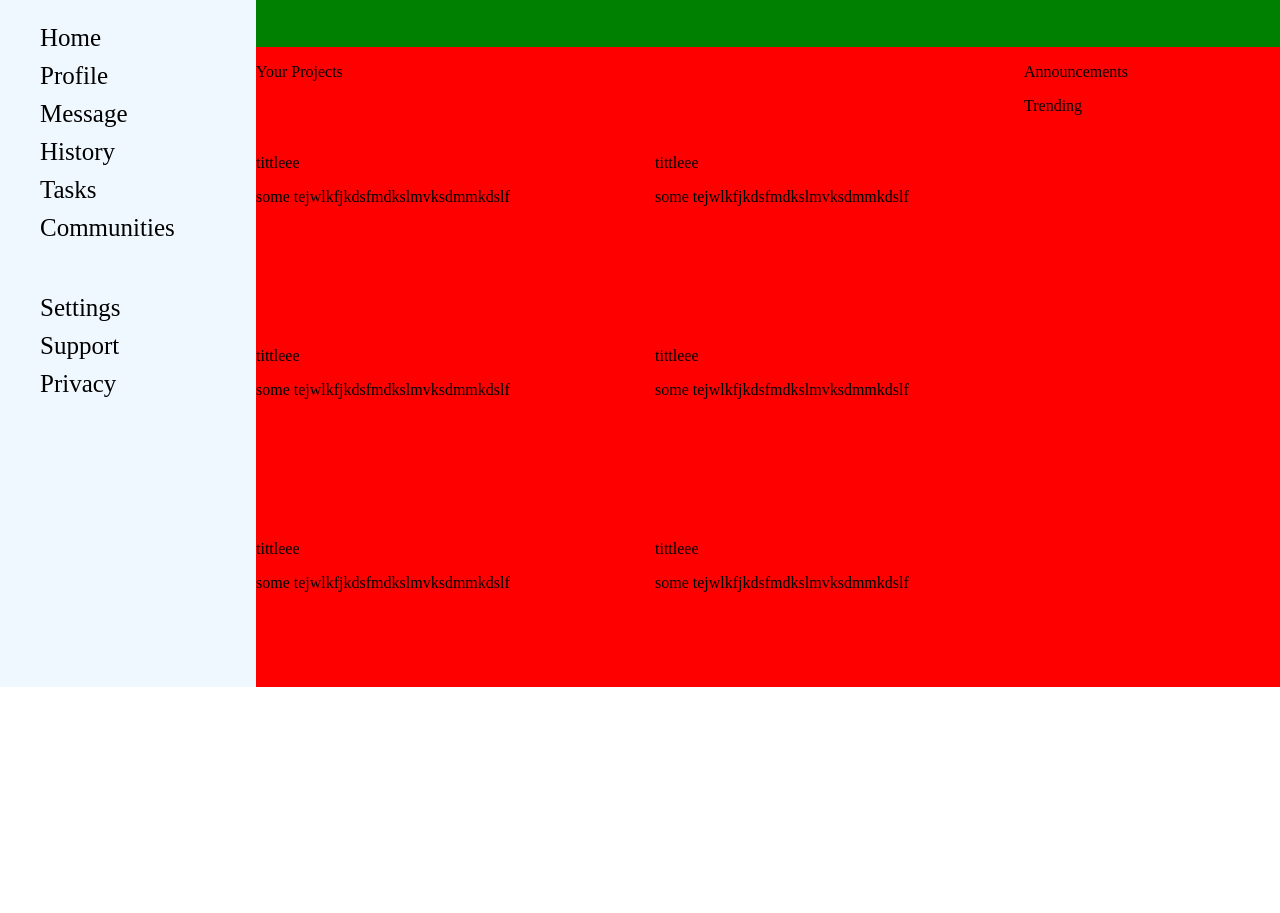
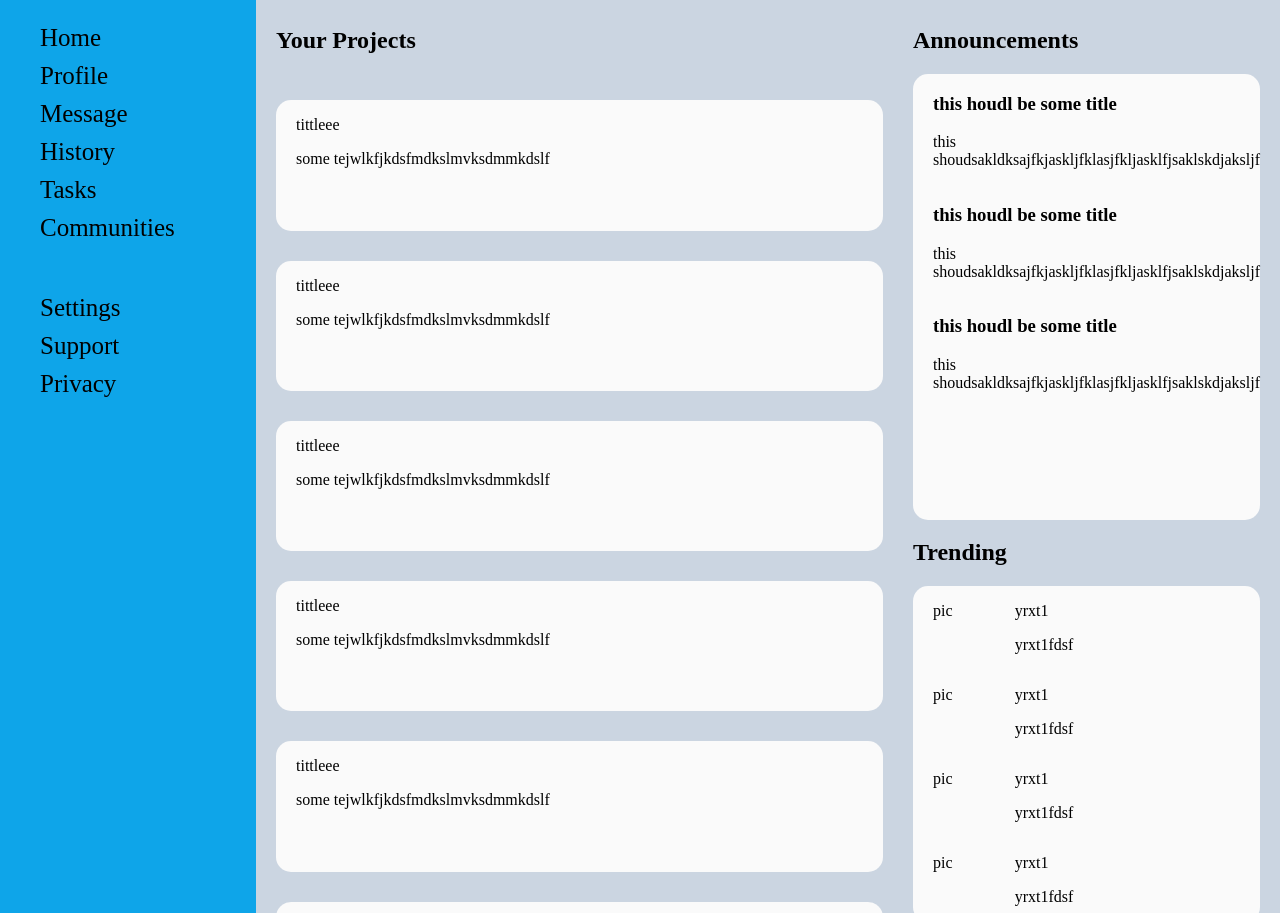
Before and after one commit to Veljko03/admin-dashboard, a plain HTML site: page index.html in a window 1280 px wide. Shown: the part 113-1026 px from the top of the page. Before the commit the page ends 800 px from the top, so only its background shows below. Drawn offline with Linux system fonts and the light colour scheme.

Commit message:
making layout for treniding side

```diff
--- a/index.html
+++ b/index.html
@@ -52,11 +52,88 @@
         </div>
         <div class="content">
             <div class="projects">
-                <p>Your Projects</p>
+                <h2>Your Projects</h2>
             </div>
             <div class="trending">
-                <p>Announcements</p>
-                <p>Trending</p>
+                <div class="first">
+                    <h2>Announcements</h2>
+                    <div class="tre">
+                        <div>
+                            <h3>this houdl be some title</h3>
+                        <p>this shoudsakldksajfkjaskljfklasjfkljasklfjsaklskdjaksljf</p>
+                        </div>
+                        <div>
+                            <h3>this houdl be some title</h3>
+                        <p>this shoudsakldksajfkjaskljfklasjfkljasklfjsaklskdjaksljf</p>
+                        </div>
+                        <div>
+                            <h3>this houdl be some title</h3>
+                        <p>this shoudsakldksajfkjaskljfklasjfkljasklfjsaklskdjaksljf</p>
+                        </div>
+
+                    </div>
+                </div>
+
+                <div class="second">
+                    <h2>Trending</h2>
+                    <div class="tre">
+                        <div class="pic">
+                            <p>pic</p>
+
+                            <div class="text">
+                                <div class="upper">
+                                    <p>yrxt1</p>
+
+                                </div>
+                                <div class="lower">
+                                    <p>yrxt1fdsf</p>
+
+                                </div>
+                            </div>
+                        </div>
+                        <div class="pic">
+                            <p>pic</p>
+
+                            <div class="text">
+                                <div class="upper">
+                                    <p>yrxt1</p>
+
+                                </div>
+                                <div class="lower">
+                                    <p>yrxt1fdsf</p>
+
+                                </div>
+                            </div>
+                        </div>
+                        <div class="pic">
+                            <p>pic</p>
+
+                            <div class="text">
+                                <div class="upper">
+                                    <p>yrxt1</p>
+
+                                </div>
+                                <div class="lower">
+                                    <p>yrxt1fdsf</p>
+
+                                </div>
+                            </div>
+                        </div>
+                        <div class="pic">
+                            <p>pic</p>
+                            <div class="text">
+                                <div class="upper">
+                                    <p>yrxt1</p>
+                                </div>
+                                <div class="lower">
+                                    <p>yrxt1fdsf</p>
+
+                                </div>
+                            </div>
+                        </div>
+                    </div>
+                </div>
+
             </div>
             <div class="cards">
                 <div class="card">
--- a/style.css
+++ b/style.css
@@ -11,7 +11,7 @@ html {
 
 }
 .leftBar{
-    background-color: aliceblue;
+    background-color: #0ea5e9;
     grid-row: 1/3;
     display: flex;
     flex-direction: column;
@@ -21,7 +21,7 @@ html {
 
 }
 .topBar{
-    background-color: green;
+    background-color: #fafafa;
     grid-column: 2/3;
     display: grid;
     grid-template-columns: 1fr;
@@ -63,25 +63,48 @@ button{
     width: 100px;
     color: white;
     font-size: 15px;
-    background-color: aqua;
+    background-color: #0ea5e9;
     border-radius: 15px;
     border-width: 0;
 }
 
 .content{
-    background-color: red;
+    background-color: #cbd5e1;
     display: grid;
     grid-template-columns: 3fr 1fr;
-    grid-template-rows: 1fr 6fr;
+    grid-template-rows: 1fr 10fr;
+    padding: 20px;
 }
 
 .trending{
     grid-row: 1/7;
     grid-column: 2/3;
+    display: grid;
+    grid-template-rows: 1fr 1fr;
+    margin-left: 30px;
 }
 .cards{
     display: grid;
     gap: 30px;
-    grid-template-columns: repeat(auto-fit, minmax(350px, 1fr));
+    grid-template-columns: repeat(auto-fit, minmax(360px, 1fr));
+
 
 }
+.card{
+    background-color: #fafafa;
+    border-radius: 15px;
+    padding-left: 20px;
+}
+.tre{
+    background-color: #fafafa;
+    border-radius: 15px;
+    padding-left: 20px;
+}
+.tre{
+    display: grid;
+    grid-template-rows: repeat(4,1fr);
+}
+.pic{
+    display: grid;
+    grid-template-columns: 1fr 3fr;
+}
```
